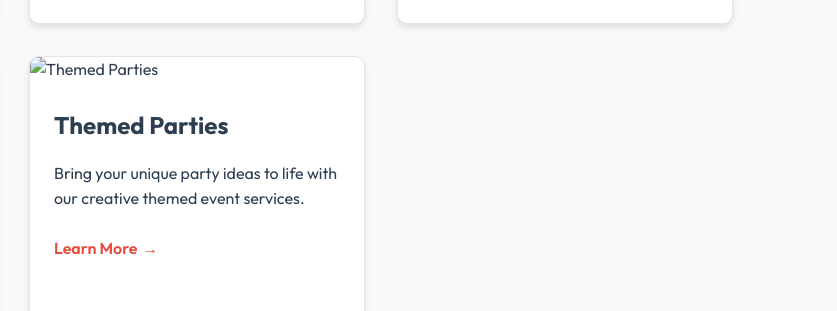
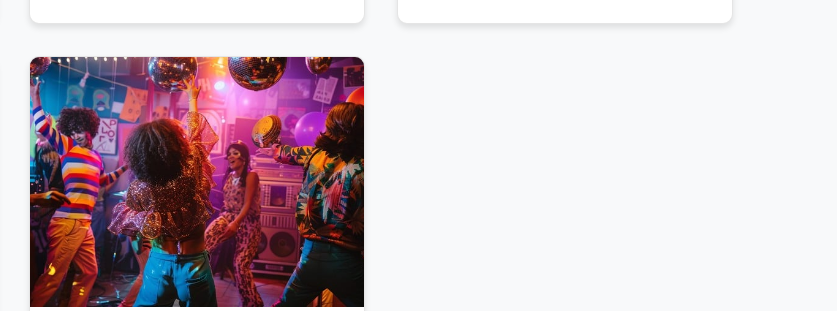
Before and after one commit to EventraOMS/Eventra, a website: page services.html in a window 1280 px wide. Shown: the part 1099-1410 px from the top of the page, 443-1280 px from the left. Drawn offline with Linux system fonts and the light colour scheme.

Commit message:
Update services.html

```diff
--- a/services.html
+++ b/services.html
@@ -67,7 +67,7 @@
             </div>
 
             <div class="service-card">
-                <img src="./images/themeService.jpg" alt="Themed Parties">
+                <img src="./images/themedPartyService.jpg" alt="Themed Parties">
                 <div class="service-content">
                     <h3>Themed Parties</h3>
                     <p>Bring your unique party ideas to life with our creative themed event services.</p>
```
